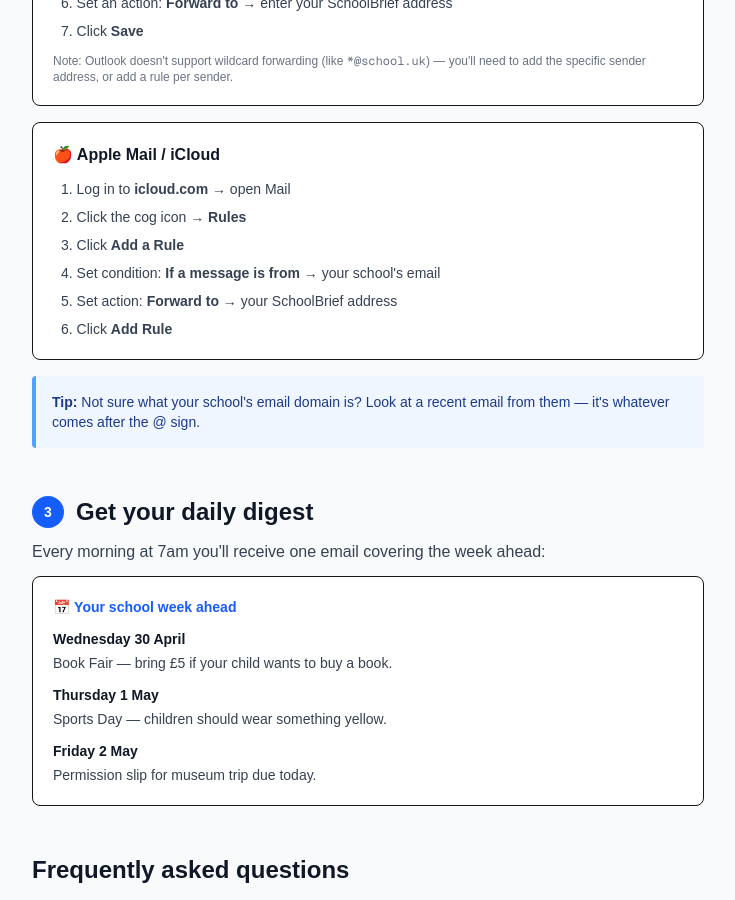
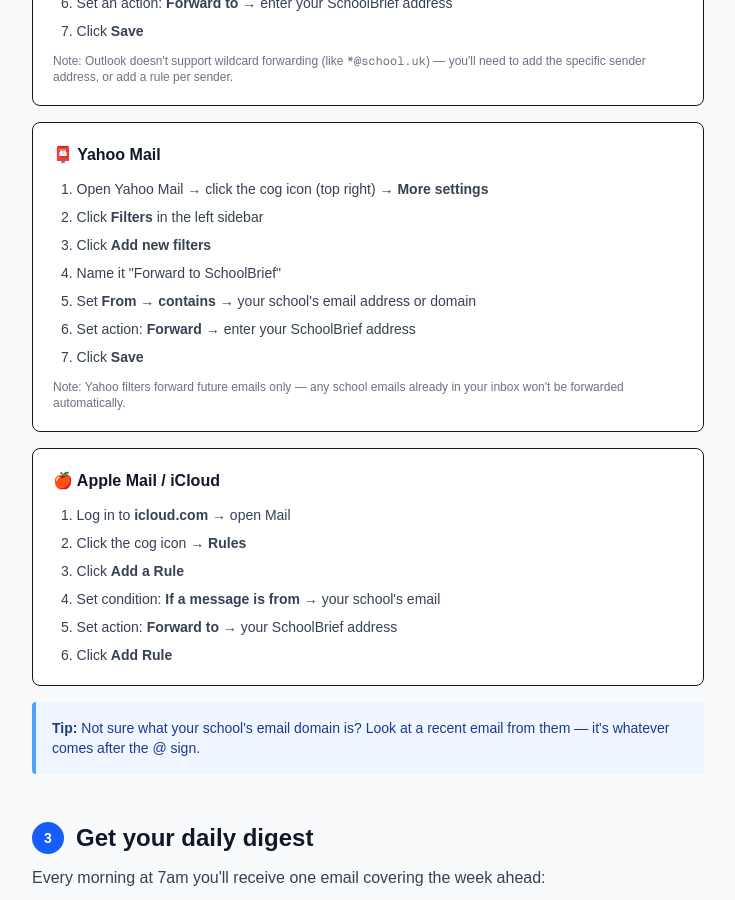
Before and after one commit to lukasbecker36-dot/schoolbrief, a Next.js app: page /how-it-works in a window 1280 px wide. Shown: the part 1100-2000 px from the top of the page, without its empty margins (272-1007 px from the left). Built offline with nearby package versions, Linux system fonts and the light colour scheme.

Commit message:
add Yahoo Mail forwarding instructions to how-it-works page

```diff
--- a/app/how-it-works/page.tsx
+++ b/app/how-it-works/page.tsx
@@ -53,6 +53,20 @@
                 <li>Click <strong>Save</strong></li>
               </ol>
               <p className="text-xs text-gray-500 mt-3">Note: Outlook doesn't support wildcard forwarding (like <code>*@school.uk</code>) — you'll need to add the specific sender address, or add a rule per sender.</p>
+            </div>
+
+            <div className="bg-white border rounded-lg p-5 mb-4">
+              <h3 className="font-semibold text-gray-900 mb-3">📮 Yahoo Mail</h3>
+              <ol className="space-y-2 text-gray-700 list-decimal list-inside ml-2 text-sm">
+                <li>Open Yahoo Mail → click the cog icon (top right) → <strong>More settings</strong></li>
+                <li>Click <strong>Filters</strong> in the left sidebar</li>
+                <li>Click <strong>Add new filters</strong></li>
+                <li>Name it "Forward to SchoolBrief"</li>
+                <li>Set <strong>From</strong> → <strong>contains</strong> → your school's email address or domain</li>
+                <li>Set action: <strong>Forward</strong> → enter your SchoolBrief address</li>
+                <li>Click <strong>Save</strong></li>
+              </ol>
+              <p className="text-xs text-gray-500 mt-3">Note: Yahoo filters forward future emails only — any school emails already in your inbox won't be forwarded automatically.</p>
             </div>
 
             <div className="bg-white border rounded-lg p-5">
```
